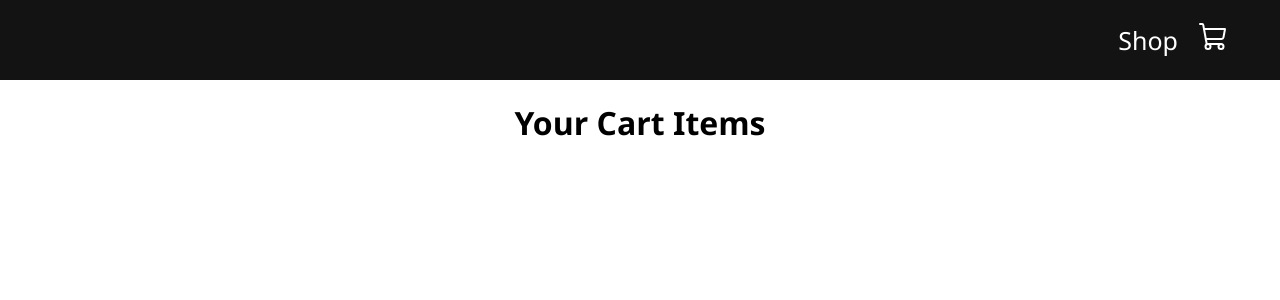
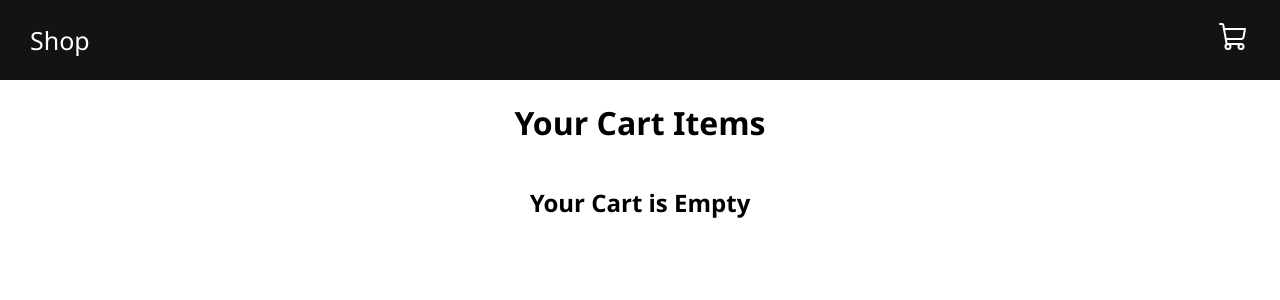
Before and after one commit to claudiaaziz/ecommerce-react, a React (Create React App) app: page /cart in a window 1280 px wide. Shown: the top 300 px of the page. Built offline with nearby package versions, Linux system fonts and the light colour scheme.

Commit message:
Add cart subTotal, temp checkout, & finalize initial styling

```diff
--- a/src/components/Navbar/Navbar.css
+++ b/src/components/Navbar/Navbar.css
@@ -3,19 +3,19 @@
   height: 80px;
   background-color: var(--primary-black);
   display: flex;
-  justify-content: flex-end;
   align-items: center;
 }
 
 .navbar .links {
-  margin-right: 50px;
   display: flex;
   align-items: center;
+  width: 100%;
+  justify-content: space-between;
+  padding: 0px 30px;
 }
 
 .navbar .links a {
   text-decoration: none;
   color: var(--primary-white);
-  margin-left: 20px;
   font-size: 25px;
 }
--- a/src/context/ShopContext.jsx
+++ b/src/context/ShopContext.jsx
@@ -22,11 +22,28 @@ const ShopContextProvider = (props) => {
     setCartItems(prev => ({ ...prev, [itemId]: prev[itemId]-- }))
   }
 
-  const updateCartItemAmount = (newAmount, itemId) => setCartItems(prev => ({ ...prev, [itemId]: newAmount }))
+  const updateCartItemAmount = (newAmount, itemId) => {
+    setCartItems(prev => ({ ...prev, [itemId]: newAmount }))
+  }
 
-  const contextValue = { cartItems, addItemToCart, removeItemFromCart, updateCartItemAmount }
+  const getCartSubtotal = () => {
+    let subTotal = 0
 
-  console.log("cartItems", cartItems)
+    for (const item in cartItems) {
+      const itemQuantity =cartItems[item]
+
+      if (itemQuantity > 0) {
+        const itemInfo = PRODUCTS.find(product => product.id === Number(item))
+        subTotal += itemInfo.price * itemQuantity
+      }
+    }
+
+    return subTotal
+  }
+
+  const fakeCheckout = () => setCartItems(getDefaultCart())
+
+  const contextValue = { cartItems, addItemToCart, removeItemFromCart, updateCartItemAmount, getCartSubtotal, fakeCheckout }
 
   return (
     <ShopContext.Provider value={contextValue}>
--- a/src/pages/Cart/Cart.css
+++ b/src/pages/Cart/Cart.css
@@ -23,3 +23,45 @@
   width: 100%;
   font-size: 30px;
 }
+
+.count-handler {
+  display: flex;
+  align-items: center;
+}
+
+.count-handler button {
+  width: 30px;
+  height: 30px;
+  background-color: var(--primary-black);
+  color: var(--primary-white);
+  border: none;
+  border-radius: 5px;
+  cursor: pointer;
+  font-size: 1rem;
+  margin: 0 5px;
+}
+
+.count-handler input {
+  width: 40px;
+  text-align: center;
+  font-weight: bold;
+  border: 1px solid var(--primary-black);
+  border-radius: 5px;
+  padding: 5px;
+}
+
+.checkout p {
+  text-align: center;
+}
+
+.checkout button {
+  width: 150px;
+  height: 50px;
+  background-color: rgb(19, 19, 19);
+  color: white;
+  border: none;
+  border-radius: 8px;
+  margin: 10px;
+  font-size: .9rem;
+  cursor: pointer;
+}
--- a/src/pages/Cart/index.jsx
+++ b/src/pages/Cart/index.jsx
@@ -1,11 +1,14 @@
 import { useContext } from 'react';
+import { useNavigate } from 'react-router-dom';
 import { PRODUCTS } from '../../products'
 import { ShopContext } from '../../context/ShopContext';
 import CartItem from './CartItem';
 import './Cart.css'
 
 const Cart = () => {
-  const { cartItems } = useContext(ShopContext)
+  const { cartItems, getCartSubtotal, fakeCheckout } = useContext(ShopContext)
+  const subTotal = getCartSubtotal()
+  const navigate = useNavigate()
 
   return (
     <div className="cart">
@@ -19,6 +22,15 @@ const Cart = () => {
           )
         ))}
       </div>
+      {subTotal > 0 ?
+        <div className='checkout'>
+          <p>Subtotal: ${subTotal}</p>
+          <button onClick={() => navigate('/')}>Continue Shopping</button>
+          <button onClick={() => fakeCheckout()}>Checkout</button>
+        </div>
+      :
+        <h2>Your Cart is Empty</h2>
+      }
     </div>
   )
 }
--- a/src/pages/Shop/Shop.css
+++ b/src/pages/Shop/Shop.css
@@ -1,7 +1,6 @@
 .shop-title {
-  margin-top: 100px;
   text-align: center;
-  font-size: 40px;
+  font-size: 35px;
 }
 
 .products {
@@ -38,7 +37,7 @@
 
 .add-to-cart-btn {
   background-color: transparent;
-  border: 2px solid var(--primary-color);
+  border: 2px solid var(--primary-black);
   min-width: 100px;
   padding-left: 10px;
   padding-right: 10px;
```
